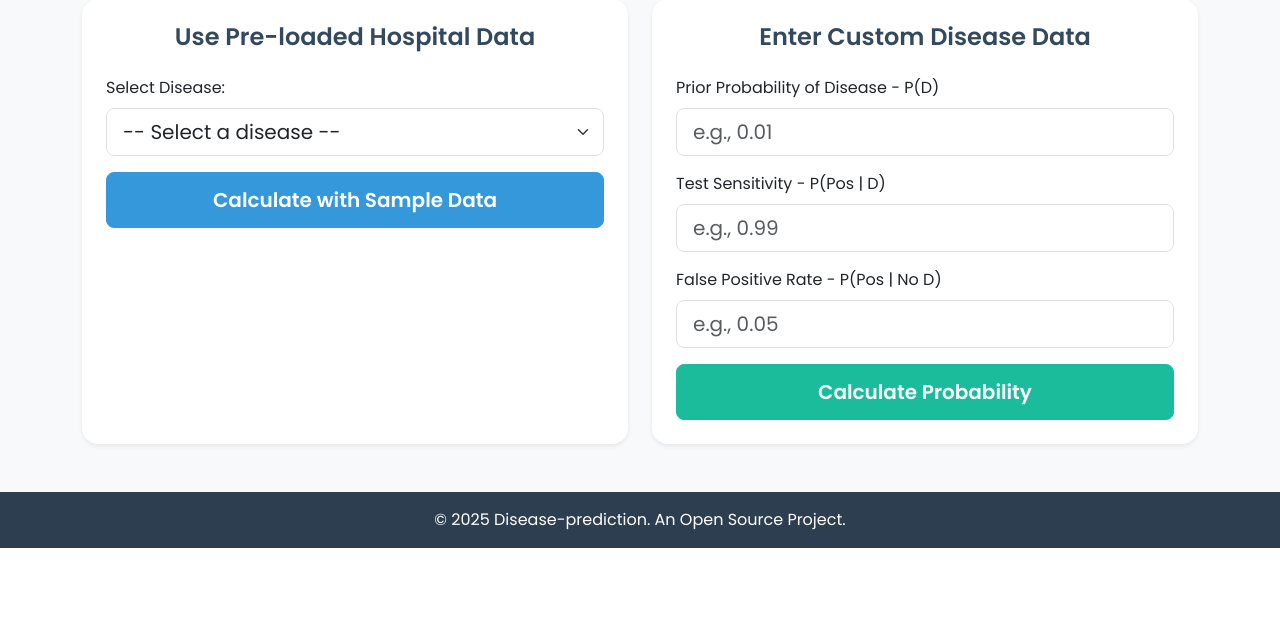
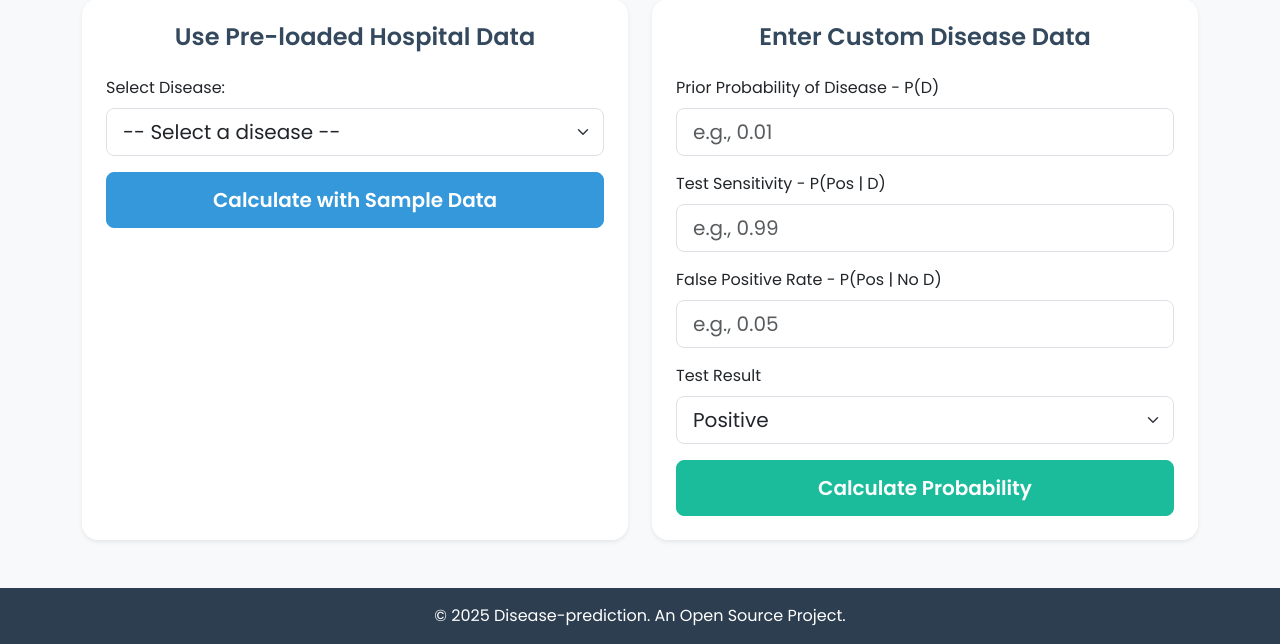
Before and after one commit to aliviahossain/Disease-prediction, a Flask app: page / in a window 1280 px wide. Shown: the part 252-896 px from the top of the page. Before the commit the page ends 800 px from the top, so only its background shows below. Run offline with Flask 3, Linux system fonts and the light colour scheme.

Commit message:
feature: Added UI and backend support for negative test results and division by zero handling. Updated script.js,main.html and disease_routes.py

```diff
--- a/backend/routes/disease_routes.py
+++ b/backend/routes/disease_routes.py
@@ -68,8 +68,10 @@ def disease():
             numerator = (1 - sensitivity) * p_d
             denominator = numerator + specificity * (1 - p_d)
 
-        if denominator == 0:
-            raise ValueError("Inputs lead to an undefined calculation (division by zero).")
+        if denominator == 0:##in case the denomintor comes out tb be 0.
+            return jsonify({
+                "error": "Calculation error: Division by zero. Please check your input values."
+            }), 400
 
         p_d_given_result = numerator / denominator
 
--- a/backend/static/script.js
+++ b/backend/static/script.js
@@ -126,6 +126,7 @@ function calculateDisease() {
   const pDInput = document.getElementById('pD');
   const sensInput = document.getElementById('sensitivity');
   const fpInput = document.getElementById('falsePositive');
+  const testResultInput = document.getElementById('testResult');
 
   const validP = validateInput(pDInput);
   const validSens = validateInput(sensInput);
@@ -139,7 +140,8 @@ function calculateDisease() {
     body: JSON.stringify({
       pD: parseFloat(pDInput.value),
       sensitivity: parseFloat(sensInput.value),
-      falsePositive: parseFloat(fpInput.value)
+      falsePositive: parseFloat(fpInput.value),
+      testResult: testResultInput.value
     })
   })
   .then(response => response.json())
@@ -148,11 +150,11 @@ function calculateDisease() {
       showResult('Error: ' + data.error);
     } else {
       console.log("-----------------------------------------------------------------------");
-      console.log(`++++++++++++++  Probability of disease given positive test: ${data.p_d_given_result}`);
+      console.log(`Probability of disease given ${data.test_result} test: ${data.p_d_given_result}`);
       console.log("-----------------------------------------------------------------------");
-      showResult(`Probability of disease given positive test: ${data.p_d_given_result}`);
+      showResult(`Probability of disease given ${data.test_result} test: ${data.p_d_given_result}`);
       const prior = parseFloat(pDInput.value);
-        renderProbabilityChart(prior, data.p_d_given_result);
+      renderProbabilityChart(prior, data.p_d_given_result);
     }
   })
   .catch(error => {
--- a/backend/templates/main.html
+++ b/backend/templates/main.html
@@ -45,6 +45,13 @@
                     <label for="falsePositive" class="form-label">False Positive Rate - P(Pos | No D)</label>
                     <input type="number" id="falsePositive" class="form-control form-control-lg" step="0.01" min="0" max="1" placeholder="e.g., 0.05">
                 </div>
+                <div class="mb-3">
+                    <label for="testResult" class="form-label">Test Result</label>
+                    <select id="testResult" class="form-select form-select-lg">
+                        <option value="positive" selected>Positive</option>
+                        <option value="negative">Negative</option>
+                    </select>
+                </div>
                 <div class="d-grid">
                     <button type="button" class="btn btn-success btn-lg" onclick="calculateDisease()">Calculate Probability</button>
                 </div>
```
